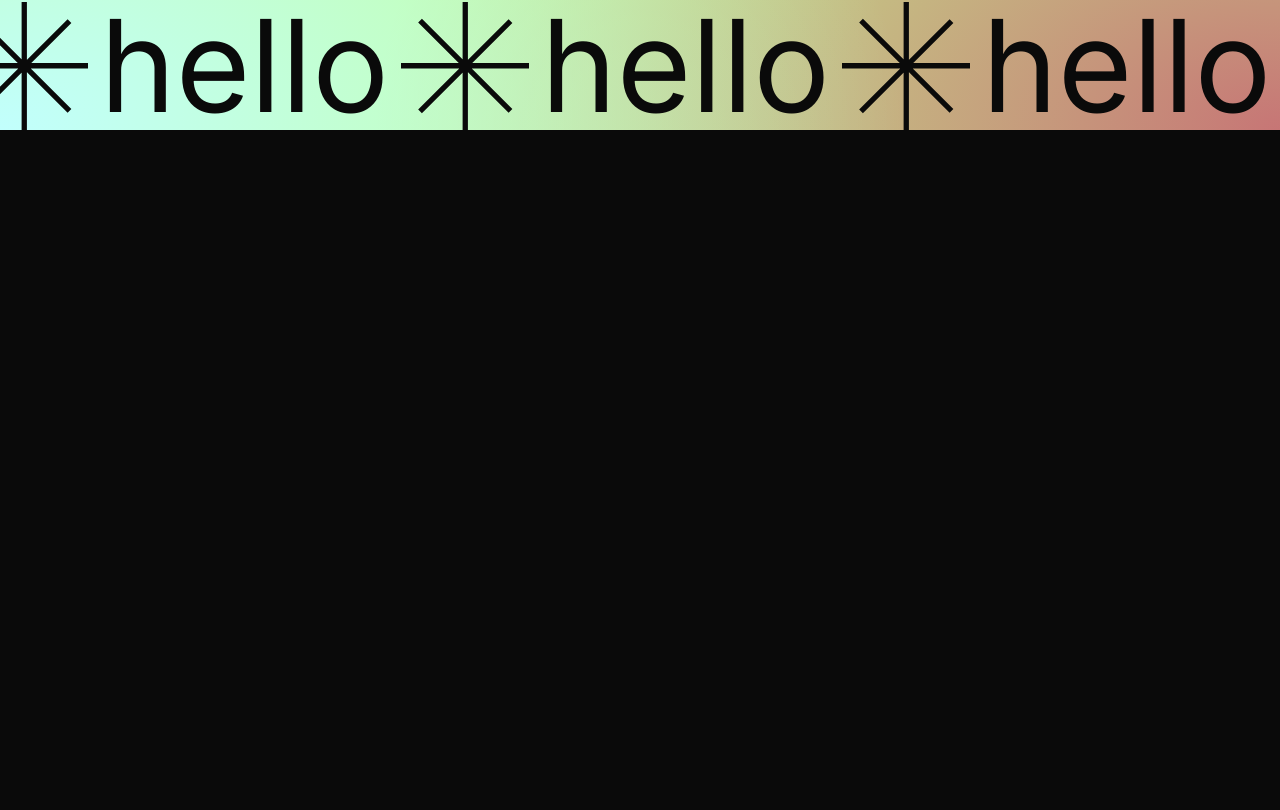
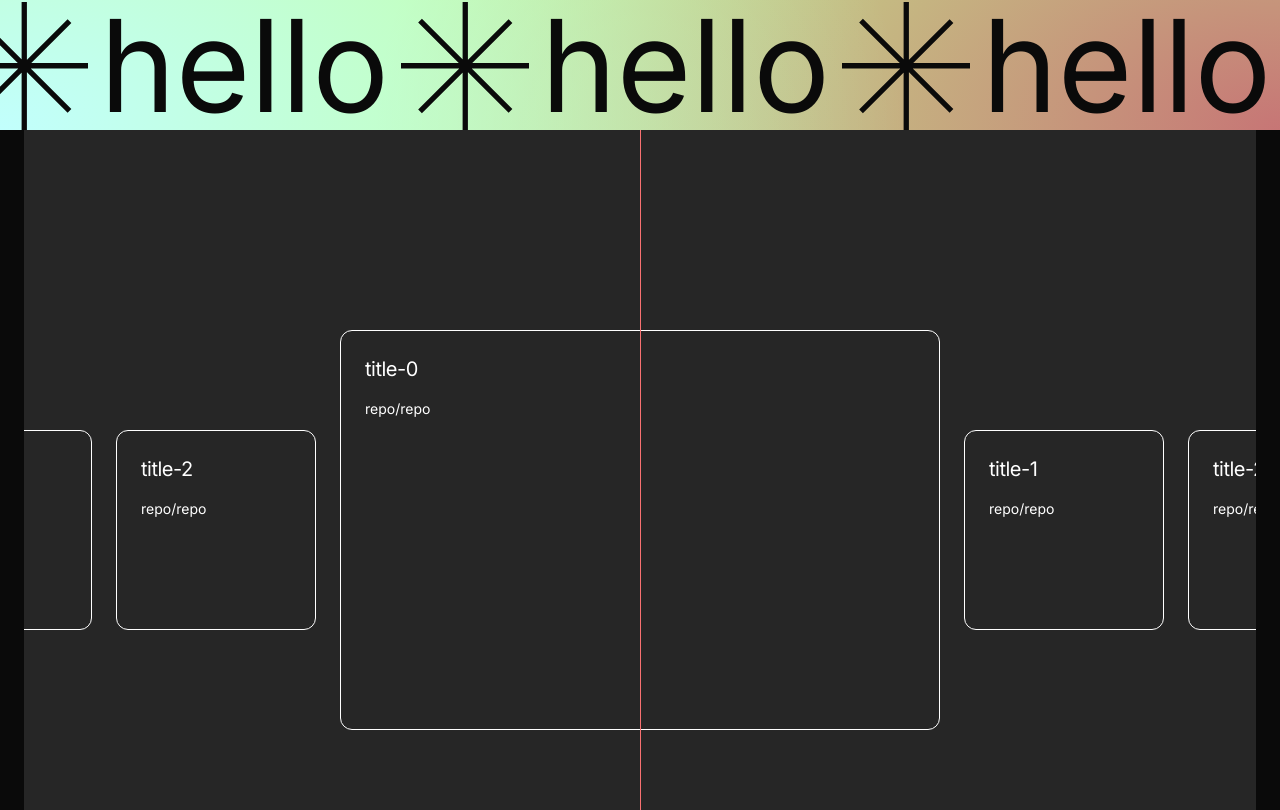
Before and after one commit to fulopkovacs/horizontal-scroll-text-effect, a Next.js app: page / in a window 1280 px wide. Shown: the part 670-1480 px from the top of the page. Built offline with nearby package versions, Linux system fonts and the light colour scheme.

Commit message:
Add a carousel

```diff
--- a/package.json
+++ b/package.json
@@ -10,10 +10,12 @@
   },
   "dependencies": {
     "@t3-oss/env-nextjs": "^0.7.0",
+    "clsx": "^2.0.0",
     "framer-motion": "^10.16.4",
     "next": "^13.5.4",
     "react": "18.2.0",
     "react-dom": "18.2.0",
+    "tailwind-merge": "^1.14.0",
     "zod": "^3.22.4"
   },
   "devDependencies": {
--- a/prettier.config.mjs
+++ b/prettier.config.mjs
@@ -1,6 +1,6 @@
 /** @type {import('prettier').Config & import('prettier-plugin-tailwindcss').options} */
 const config = {
-  plugins: ["prettier-plugin-tailwindcss"],
-};
+    plugins: ['prettier-plugin-tailwindcss'],
+}
 
-export default config;
+export default config
--- /dev/null
+++ b/src/components/Carousel.tsx
@@ -0,0 +1,139 @@
+import {motion} from 'framer-motion'
+import {useLayoutEffect, useMemo, useRef, useState} from 'react'
+import {cn} from '~/lib/utils'
+type CardPropsBase = {
+  title: string
+  repo: string
+  setActive: (a: CardId) => void
+  cardId: CardId
+  activeCardId: number
+}
+
+type CardId = number
+
+const gap = 24
+const inactiveCardWidth = 200
+const activeCardWidth = 600
+
+function GitMergeIcon() {
+  return (
+    <svg
+      xmlns="http://www.w3.org/2000/svg"
+      xmlnsXlink="http://www.w3.org/1999/xlink"
+      width="26"
+      height="27"
+    >
+      <defs>
+        <path
+          id="a"
+          d="M20.287 15.089c-2.282 0-4.31 1.648-4.818 3.804-4.691-.507-8.495-4.311-9.002-9.003 2.155-.634 3.804-2.536 3.804-4.818C10.27 2.282 7.988 0 5.199 0 2.409 0 0 2.156 0 4.945c0 2.41 1.648 4.311 3.804 4.945v14.075c0 .76.507 1.268 1.268 1.268.76 0 1.268-.508 1.268-1.268v-7.608c2.155 2.79 5.325 4.691 9.002 5.072.508 2.155 2.536 3.93 4.945 3.93 2.79 0 5.072-2.282 5.072-5.072s-2.282-5.198-5.072-5.198ZM2.536 4.945A2.543 2.543 0 0 1 5.072 2.41a2.543 2.543 0 0 1 2.536 2.536 2.543 2.543 0 0 1-2.536 2.536 2.543 2.543 0 0 1-2.536-2.536Zm17.751 17.752a2.543 2.543 0 0 1-2.535-2.536 2.543 2.543 0 0 1 2.535-2.536 2.543 2.543 0 0 1 2.536 2.536 2.543 2.543 0 0 1-2.536 2.536Z"
+        />
+      </defs>
+      <g fill="none" fill-rule="evenodd" transform="translate(.36 .696)">
+        <mask id="b" fill="#fff">
+          <use xlinkHref="#a" />
+        </mask>
+        <use xlinkHref="#a" fill="#111" fill-rule="nonzero" />
+        <g className="fill-current" mask="url(#b)">
+          <path d="M-2.536-2.663h30.431v30.431h-30.43z" />
+        </g>
+      </g>
+    </svg>
+  )
+}
+
+function Card({title, repo, setActive, cardId, activeCardId}: CardPropsBase) {
+  const active = activeCardId === cardId
+
+  return (
+    <motion.div
+      onClick={() => {
+        setActive(cardId)
+      }}
+      animate={{
+        // width: '200px',
+        // height: '200px',
+        width: active ? activeCardWidth : inactiveCardWidth,
+        height: active ? '400px' : '200px',
+      }}
+      className={cn(
+        'w-[200px] h-[200px] rounded-xl border-white border p-6 cursor-pointer flex-shrink-0',
+      )}
+    >
+      <h3 className="text-xl tracking-tight mb-4">{title}</h3>
+      <p className="text-sm">{repo}</p>
+    </motion.div>
+  )
+}
+
+export function Carousel() {
+  const [activeCard, setActiveCard] = useState<CardId>(3)
+  const parentRef = useRef<HTMLDivElement>(null)
+  const [parentWidth, setParentWidth] = useState<number>(0)
+
+  const desiredDistance = useMemo(() => parentWidth / 2, [parentWidth])
+
+  const offsetX = useMemo(() => {
+    const cardPosition =
+      activeCard * gap + activeCard * inactiveCardWidth + activeCardWidth / 2
+    const distanceFromHalfPoint = cardPosition - desiredDistance
+
+    const offsetX = -distanceFromHalfPoint
+    // activeCard * gap + activeCard * inactiveWidth + activeWidth / 2
+
+    return offsetX
+  }, [desiredDistance, activeCard])
+
+  useLayoutEffect(() => {
+    if (parentRef.current) {
+      setParentWidth(parentRef.current.clientWidth)
+
+      function updateParentWidth() {
+        const parentWidth = parentRef.current?.clientWidth ?? 0
+        setParentWidth(parentWidth)
+      }
+
+      window.addEventListener('resize', updateParentWidth)
+
+      return () => {
+        window.removeEventListener('resize', updateParentWidth)
+      }
+    }
+  }, [parentRef])
+
+  const data = new Array(7).fill({
+    repo: 'repo/repo',
+    title: 'title',
+  }) as Array<{title: string; repo: string}>
+
+  return (
+    <div
+      id="carousel"
+      ref={parentRef}
+      className="relative text-white h-full bg-neutral-800 w-full mx-6 overflow-x-hidden"
+    >
+      <div
+        className="absolute w-full border-l border-red-400 top-0 left-0 z-40 h-full translate-x-1/2 pointer-events-none"
+        id="halfway"
+      />
+      <motion.div
+        animate={{
+          translateX: `${offsetX}px`,
+        }}
+        style={{gap}}
+        className={`w-full h-full flex items-center`}
+      >
+        {data.map((a, i) => (
+          <Card
+            cardId={i}
+            activeCardId={activeCard}
+            setActive={setActiveCard}
+            key={i}
+            repo={a.repo}
+            title={`${a.title}-${i % 3}`}
+          />
+        ))}
+      </motion.div>
+    </div>
+  )
+}
--- /dev/null
+++ b/src/lib/utils.ts
@@ -0,0 +1,6 @@
+import {clsx, type ClassValue} from 'clsx'
+import {twMerge} from 'tailwind-merge'
+
+export function cn(...inputs: ClassValue[]) {
+  return twMerge(clsx(inputs))
+}
--- a/src/pages/index.tsx
+++ b/src/pages/index.tsx
@@ -1,4 +1,5 @@
 import Head from 'next/head'
+import {Carousel} from '~/components/Carousel'
 import {Title} from '~/components/Title'
 
 export default function Home() {
@@ -9,9 +10,12 @@ export default function Home() {
         <meta name="description" content="Generated by create-t3-app" />
         <link rel="icon" href="/favicon.ico" />
       </Head>
-      <div className="flex h-[800svh] bg-neutral-950 overflow-x-hidden">
+      <div className="h-[800svh] bg-neutral-950 overflow-x-hidden">
         <section className="h-[100svh] tw-bg-mesh-gradient-1 flex items-end w-full">
           <Title>hello</Title>
+        </section>
+        <section className="h-[100svh] flex items-center justify-center">
+          <Carousel />
         </section>
       </div>
     </>
```
Also changed, not shown: 1 other file (tests, documents, lock files or other folders).
